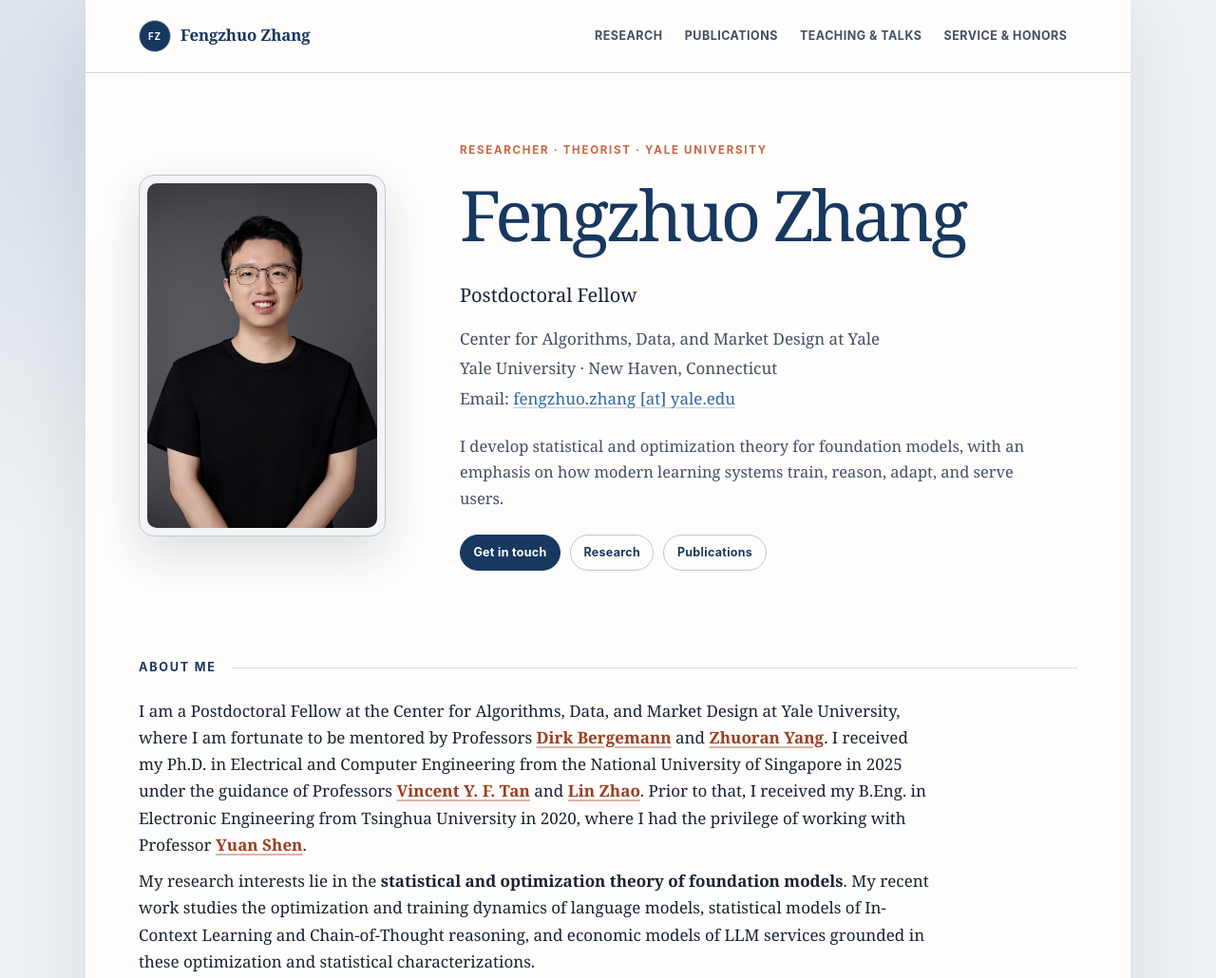
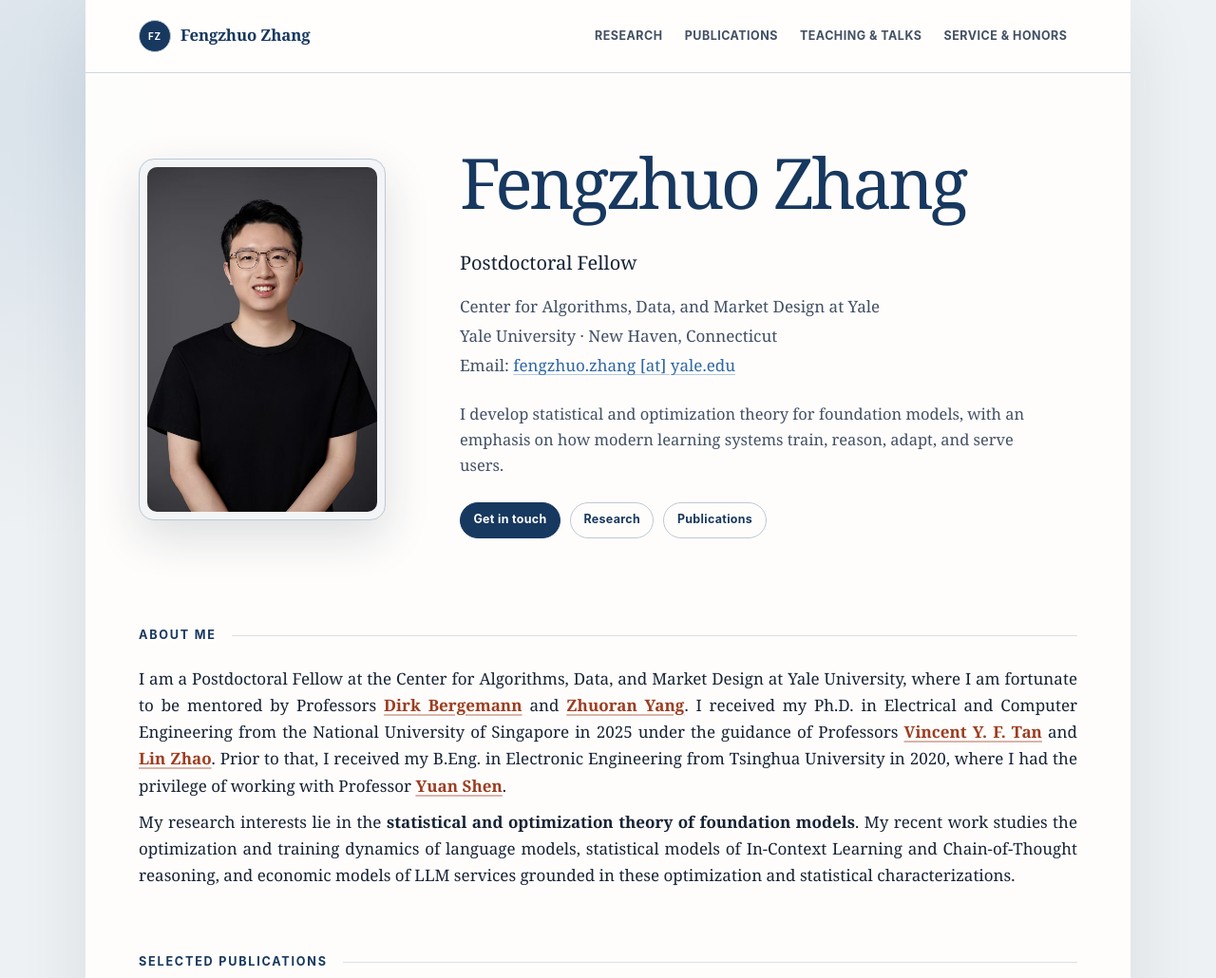
Before and after one commit to FengzhuoZhang/FengzhuoZhang.github.io, a website: page index.html in a window 1280 px wide. Shown: the top 1030 px of the page at 95% size. Drawn offline with Linux system fonts and the light colour scheme.

Commit message:
Refine homepage introduction layout

```diff
--- a/index.html
+++ b/index.html
@@ -65,7 +65,6 @@
           <img class="profile-photo" src="photo.pic.jpg" alt="Portrait of Fengzhuo Zhang" width="960" height="1440" decoding="async" fetchpriority="high">
         </div>
         <div class="profile-details">
-          <p class="eyebrow">Researcher · Theorist · Yale University</p>
           <h1>Fengzhuo Zhang</h1>
           <p class="profile-role">Postdoctoral Fellow</p>
           <p class="affiliation">Center for Algorithms, Data, and Market Design at Yale</p>
--- a/style.css
+++ b/style.css
@@ -309,7 +309,9 @@
 }
 
 #about p {
-  max-width: 835px;
+  max-width: none;
+  text-align: justify;
+  text-justify: inter-word;
 }
 
 .advisor-link {
```
